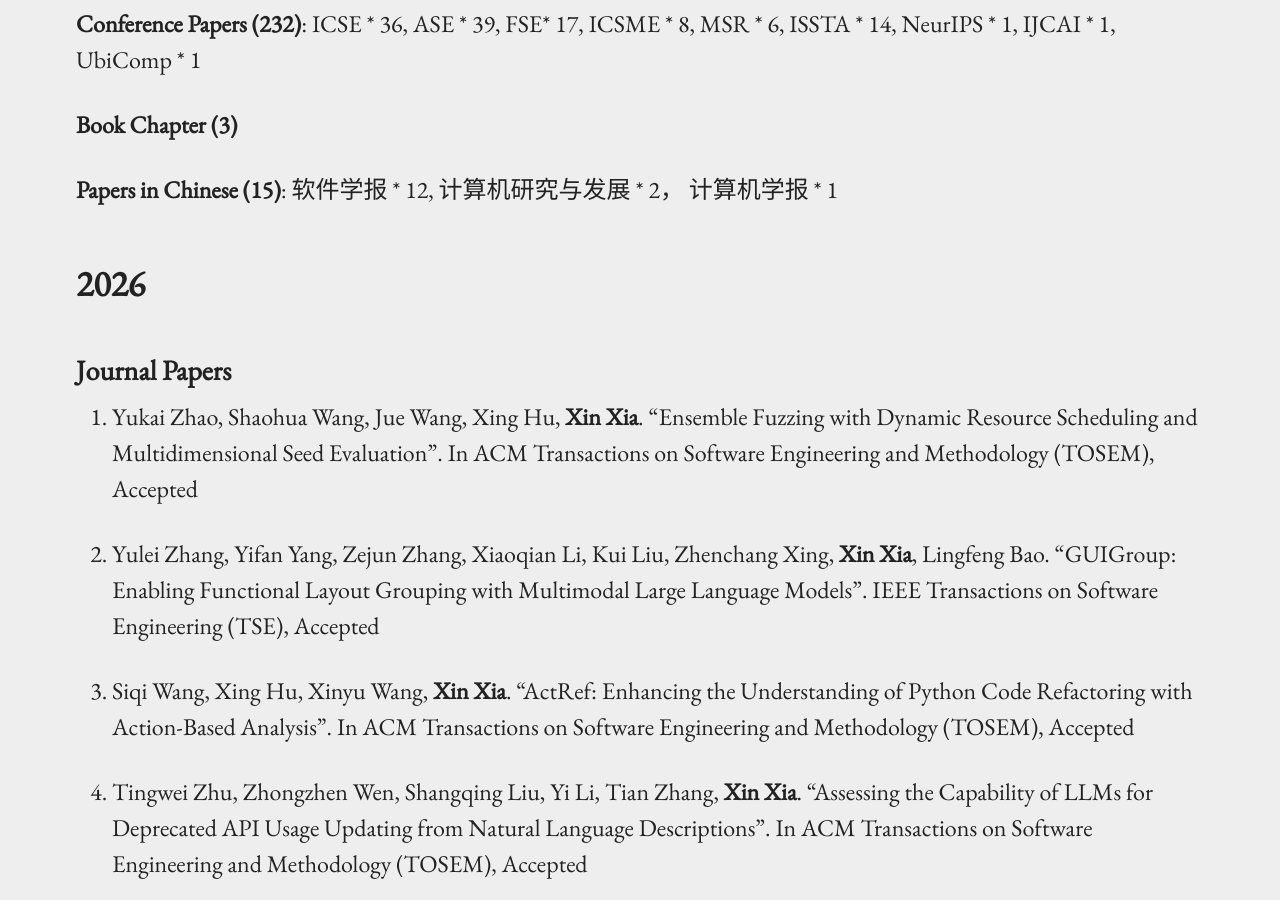
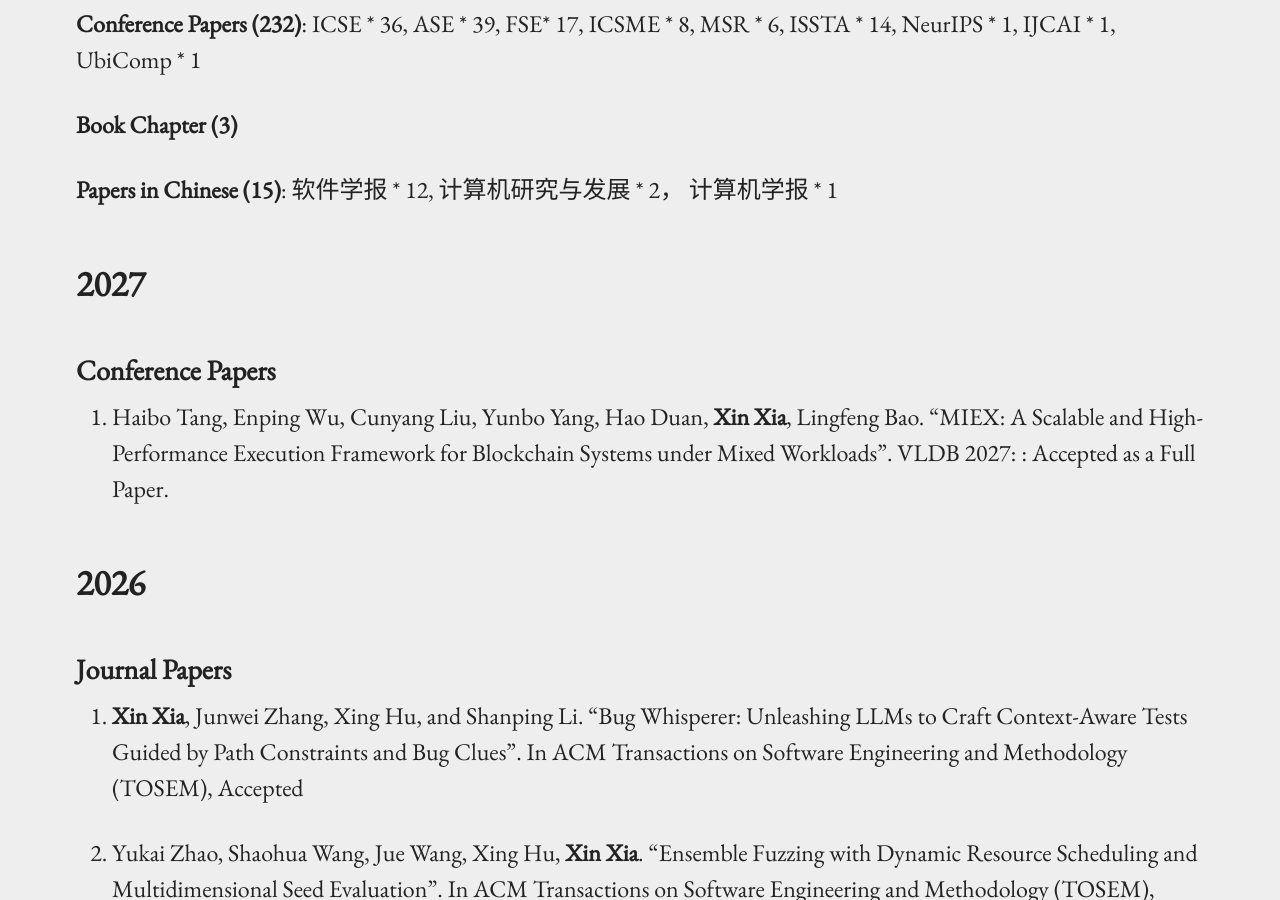
Before and after one commit to xin-xia/xin-xia.github.io, a Jekyll site: the page built from publication.md, in a window 1280 px wide and 900 px high, scrolled down 455 px. Built offline with Jekyll 4.4.1, drawn with Linux system fonts in a browser that asks for light colours; some of the changed text lies outside the part shown.

Commit message:
Update publication.md

```diff
--- a/publication.md
+++ b/publication.md
@@ -15,9 +15,17 @@ permalink: /publication/
 <strong>Papers in Chinese (15)</strong>: 软件学报 * 12, 计算机研究与发展 * 2， 计算机学报 * 1
 
 
+## 2027
+
+### Conference Papers
+
+233. Haibo Tang, Enping Wu, Cunyang Liu, Yunbo Yang, Hao Duan, <strong>Xin Xia</strong>, Lingfeng Bao. "MIEX: A Scalable and High-Performance Execution Framework for Blockchain Systems under Mixed Workloads". VLDB 2027: : Accepted as a Full Paper.  <br/>
+
 ## 2026
 
 ### Journal Papers
+
+160. <strong>Xin Xia</strong>, Junwei Zhang, Xing Hu, and Shanping Li. "Bug Whisperer: Unleashing LLMs to Craft Context-Aware Tests Guided by Path Constraints and Bug Clues". In ACM Transactions on Software Engineering and Methodology (TOSEM), Accepted <br />
 
 159. Yukai Zhao, Shaohua Wang, Jue Wang, Xing Hu, <strong>Xin Xia</strong>. "Ensemble Fuzzing with Dynamic Resource Scheduling and Multidimensional Seed Evaluation”. In ACM Transactions on Software Engineering and Methodology (TOSEM), Accepted <br />
 
@@ -38,6 +46,8 @@ permalink: /publication/
 151. Zhipeng Xue, Xiaoting Zhang, Zhipeng Gao, Xing Hu, Shan Gao, <strong>Xin Xia</strong>, Shanping Li. "Clean Code, Better Models: Enhancing LLM Performance with Smell-Cleaned Dataset". In ACM Transactions on Software Engineering and Methodology (TOSEM), Accepted <br />
 
 ### Conference Papers (Full Papers)
+
+
 
 232. Huan Li, Xing Hu, <strong>Xin Xia</strong>, Xinyu Wang.  "VARIES: Verification Harness Synthesis and Efficient Scheduling for Unsoundness Detection in Rust Libraries". ASE 2026: Accepted as a Full Paper.  <br/>
 
@@ -65,7 +75,7 @@ permalink: /publication/
 222. Zirui Chen, Qi Zhan, Jiayuan Zhou, Xing Hu, <strong>Xin Xia</strong>, Xiaohu Yang. "Assessing the Cross-Version Applicability of Java Library Vulnerability Exploits".  ASE 2026: Accepted as a Full Paper.  <br/>
 
 
-221. Junkai Chen, Chengran Yang, Xing Hu, Zhenhao Li, <strong>Xin Xia</strong>, David Lo. "AgentExecutor: Partial Code Execution via Agentic Context Generation".  ASE 2026: Accepted as a Full Paper.  <br/>
+221. Junkai Chen, Chengran Yang, Xing Hu, Zhenhao Li, <strong>Xin Xia</strong>, David Lo. "AgentExecutor: Partial Code Execution via Agentic Context Generation".  ASE 2026: Accepted as a Full Paper. (<strong>ACM SIGSOFT Distinguished Paper Award</strong>) <br/>
 
 220. Siqi Wang, Fanjing Luo, Xing Hu, Xingyu Wang, <strong>Xin Xia</strong>. "Bridging the Gap Between Intent and Impact: An Empirical Study of GPU Optimizations in Deep Learning Frameworks". ASE 2026: Accepted as a Full Paper.  <br/>
 
```
